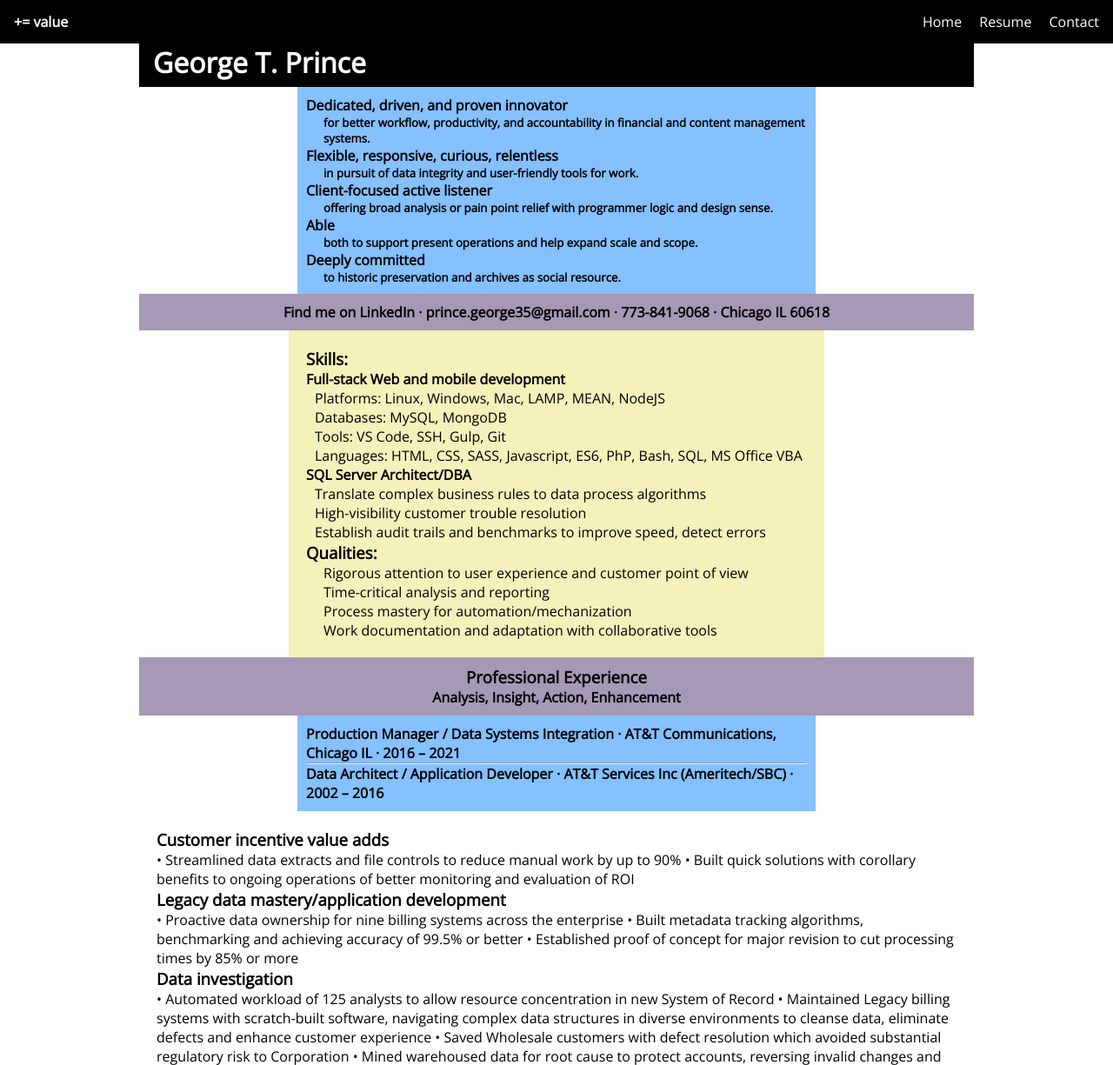
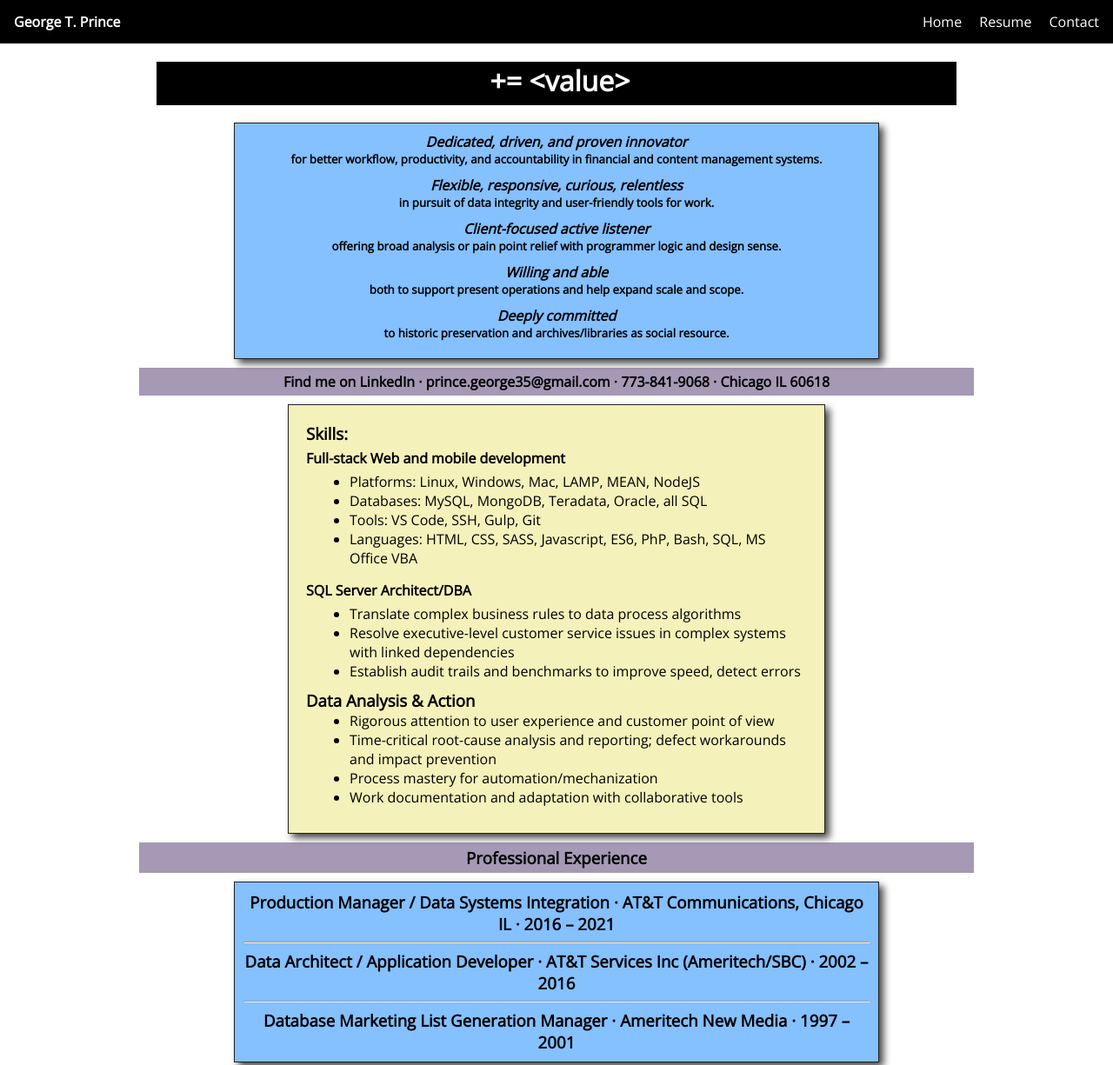
Before and after one commit to gpr1nce/gpr1nceMT2111.github.io, a website: page resume.html in a window 1280 px wide. Shown: the top 1225 px of the page at 87% size. Drawn offline with nearby package versions, Linux system fonts and the light colour scheme.

Commit message:
Final Project port page pre-dev merge

```diff
--- a/resume.html
+++ b/resume.html
@@ -32,7 +32,7 @@
     </head>
     <body>
     <header>
-      <span class="logo">+= value</span>
+      <span class="logo">George T. Prince</span>
       <a id="toggleMenu">Menu<a>
       <nav>
         <ul>
@@ -43,8 +43,8 @@
       </nav>
     </header>
 <main>
-<header role="banner">
-  <h1>George T. Prince</h1>
+<header class="banner">
+  <h1>+= &ltvalue&gt</h1>
   <!-- <h2>Databarista LLC</h2> -->
   <!-- add class? -->
   </header>
@@ -68,7 +68,7 @@
       offering broad analysis or pain point relief with programmer logic and design sense.
     </h5>
     <h4>
-      Able
+      Willing and able
     </h4>
     <h5>
       both to support present operations and help expand scale and scope.
@@ -77,39 +77,36 @@
       Deeply committed
     </h4>
     <h5>
-      to historic preservation and archives as social resource.
+      to historic preservation and archives/libraries as social resource.
     </h5>
 </div>
 
-<section class="intro" id="zen-intro">
+<section class="intro">
     <h4>Find me on LinkedIn · prince.george35@gmail.com · 773-841-9068 · Chicago IL 60618</h4>
 </section>
 
-<aside class="sidebar" role="complementary">
- <div class="wrapper">
-  <div class="design-selection" id="design-selection">
-  <h3 class="select">Skills:</h3>
+<aside>
+  <h3>Skills:</h3>
   <h4>Full-stack Web and mobile development</h4>
   <ul>
       <li>Platforms: Linux, Windows, Mac, LAMP, MEAN, NodeJS</li>
-      <li>Databases: MySQL, MongoDB</li>
+      <li>Databases: MySQL, MongoDB, Teradata, Oracle, all SQL</li>
       <li>Tools: VS Code, SSH, Gulp, Git</li>
       <li>Languages: HTML, CSS, SASS, Javascript, ES6, PhP, Bash, SQL, MS Office VBA</li>
     </ul>
     <h4>SQL Server Architect/DBA</h4>
     <ul>
       <li>Translate complex business rules to data process algorithms</li>
-      <li>High-visibility customer trouble resolution</li>
+      <li>Resolve executive-level customer service issues in complex systems with linked dependencies</li>
       <li>Establish audit trails and benchmarks to improve speed, detect errors</li>
     </ul>
-    <h3 class="select">Qualities:</h3>
-    <ul>
+    <h3 class>Data Analysis & Action</h3>
     <ul>
       <li>
        Rigorous attention to user experience and customer point of view
       </li>
       <li>
-       Time-critical analysis and reporting
+       Time-critical root-cause analysis and reporting; defect workarounds and impact prevention
       </li>
       <li>
        Process mastery for automation/mechanization
@@ -118,27 +115,26 @@
        Work documentation and adaptation with collaborative tools
       </li>
     </ul>
-</div>
 </aside>
 <div class="wrapper">
 
-<section class="intro" id="zen-intro">
+<section class="intro">
       <h3>Professional Experience</h3>
-        <h4>Analysis, Insight, Action, Enhancement</h4>
+        <!-- <h4>Analysis, Insight, Action, Enhancement</h4> -->
 </section>
 
 <div class="summary">
-  <h4>
+  <h3>
     Production Manager / Data Systems Integration · AT&T Communications, Chicago IL · 2016 – 2021
-  </h4>
+  </h3>
   <hr>
-<!-- <h5>SQL scripting for incentive eligibility of subscription TV customers, targeting pay-per-view or other behaviors. Introduced reusable code to ease pain points in simultaneous offers. Navigated diverse data sources, optimized queries, boosted speed and accuracy.</h5> -->
-  <h4>
+  <h3>
     Data Architect / Application Developer · AT&T Services Inc (Ameritech/SBC) · 2002 – 2016
-  </h4>
-  <!-- <hr>
-<h5>Developed software suite for translating key data across billing systems as part of One AT&T merger initiative. Expanded scope and scale to meet rapidly evolving requirements and initiatives with virtually zero IT contractor funding
-  </h5> -->
+  </h3>
+  <hr>
+  <h3>
+    Database Marketing List Generation Manager · Ameritech New Media · 1997 – 2001
+  </h3>
 </div>
 
   <div class="explanation">
@@ -151,14 +147,14 @@
       • Established proof of concept for major revision to cut processing times by 85% or more</p>
     <h3>Data investigation</h3>
     <p> • Automated workload of 125 analysts to allow resource concentration in new System of Record • Maintained Legacy billing systems with scratch-built software, navigating complex data structures in diverse environments to cleanse data, eliminate defects and enhance customer experience
-      • Saved Wholesale customers with defect resolution which avoided substantial regulatory risk to Corporation
+      • Saved Wholesale customers with trouble resolution which avoided substantial regulatory risk to Corporation
       • Mined warehoused data for root cause to protect accounts, reversing invalid changes and pushing corrections to source before customer impact</p>
     <h3>Continuous development</h3>
     <p> • Small-shop thinking in large company, boosting productivity and finding new ways to work
-      • Scratch-built critical customer data solution to serve 500 internal clients, slashing work times by 75% with automatic email notifications
-      • Migrated 100+ users in upstream system to browser-based process; team caught up two-month backlog in < one month
+      • Scratch-built essential customer data solution to serve 500 internal clients, slashing work times by 75% with automatic email notifications
+      • Migrated 100+ users in System of Record to browser-based process; team caught up two-month backlog in &lt one month
   </div>
-  <section class="intro" id="zen-intro">
+  <section class="intro">
     <h3>Background</h3>
   </section>
   <div class="explanation">
@@ -166,7 +162,7 @@
 </div>
   </section>
 
-  <section class="intro" id="zen-intro">
+  <section class="intro">
     <h3>Education</h3>
   </section>
   <div class="explanation">
@@ -176,7 +172,7 @@
       <li>Bachelor of Arts in International Relations, Stanford University · Stanford CA</li>
 </ul>
 </div>
-  <section class="intro" id="zen-intro">
+  <section class="intro">
     <h3>Languages (spoken)</h3>
   </section>
   <div class="explanation">
--- a/src/scss/main.scss
+++ b/src/scss/main.scss
@@ -1,8 +1,10 @@
-/* all below is copied over from MT git version, to cross-check */
-.avatar {
-  border-radius: 5%;
-  float: left;
-  margin-right: 1em;
+/* open sans import */
+@import url('https://fonts.googleapis.com/css?family=Open+Sans');
+/* <!-- ubuntu for restyled headings -->  */
+@import url('https://fonts.googleapis.com/css2?family=Ubuntu&display=swap');
+
+* {
+  font-family: 'Open Sans', 'Ubuntu', sans-serif;
 }
 
 body{
@@ -10,48 +12,91 @@ body{
   margin: 0;
 }
 
-/* open sans import */
-@import url('https://fonts.googleapis.com/css?family=Open+Sans');
-/* <!-- ubuntu for restyled headings -->  */
-@import url('https://fonts.googleapis.com/css2?family=Ubuntu&display=swap');
+header {
+  height: 50px;
+  background: #000;
+  color: #fff;
+  padding: 0 .5rem 0 1rem;
+}
+
+header .logo{
+  line-height: 50px;
+  font-weight: bold;
+}
+
+nav {
+  float: right;
+}
 
 
-* {
-  font-family: 'Open Sans', 'Ubuntu', sans-serif;
+nav ul {
+  margin: 0;
   padding: 0;
-  margin: 0;
+  list-style: none;
+}
+
+nav ul li
+{
+  display: inline;
+}
+
+nav ul li a,
+nav ul li a:link,
+nav ul li a:visited{
+  display: inline-block;
+  padding: 0 .5rem;
+  color: #fff;
+  line-height: 50px;
+  text-decoration: none;
+}
+
+nav ul li a:hover{
+  background: #444;
+}
+
+.banner {
+  text-align: center;
+  margin: 20px;
 }
 
 .summary {
   padding: 10px;
-  max-width: 60%;
+  max-width: 75%;
   background-color: #85C0FF;
   margin:auto;
-  display: block;
-  text-align: left;
+  text-align: center;
+  filter: drop-shadow(5px 5px 4px #444);
+  border: #222 1px solid;
+}
+
+.summary h5 {
+  margin: 0px 0px 10px 0px;
 }
 
 .summary h4 {
-  text-align: left;
-}
-
-.summary h5 {
-  margin: 0px 0px 0px 20px;
+  margin: 0;
+  font-style: italic;
+  padding: 0 0 0 0;
 }
 
 // aside was a class; now using as tag
 aside {
-  grid-row: 2;
-  grid-column: 2 / 3;
   background: #F4F1BB;
   padding: 20px;
   max-width: 60%;
   margin: 0 auto;
+  filter: drop-shadow(5px 5px 4px #444);
+  border: #222 1px solid;
+}
+
+aside ul {
+  margin: 0 0 10px 10px;
+  list-style-type: disc;
 
 }
 
-aside ul {
-  margin-left: 10px;
+aside h1, h2, h3, h4 {
+  margin: 0;
 }
 
 ul {
@@ -59,15 +104,24 @@ ul {
 }
 
 .explanation {
-  padding: 20px;
+  padding: 10px;
 }
 
-#zen-intro {
+.explanation ul {
+  list-style-type: disc;
+}
+
+.intro {
   text-align: center;
-  margin: auto;
+  margin: 10px 0 10px 0;
   background-color: #A599B5;
-  padding: 10px 0px;
+  // padding: 2px 0px;
 }
+
+.intro h3, h4 {
+  padding: 5px 0 5px 0;
+}
+
 // color pallete chosen from coolors.co, paint sample style.
 // selected for tones
 // urgent: Mango Tango #F0803C
@@ -103,29 +157,6 @@ ul {
   // max-height: 110;
 }
 
-header {
-  //  removing
-  // background: #000;
-  // color: #fff;
-  // line-height: 50px;
-  // grid-row: 1;
-// adding from mt version
-height: 50px;
-background: #000;
-color: #fff;
-padding: 0 .5rem 0 1rem;
-}
-
-// not in MT main scss
-// footer {
-//   grid-row: 3;
-//   grid-column: 1 / 4;
-//   background: #000;
-//   color: #fff;
-//   min-height: 100px;
-//   padding: 1rem;
-// }
-
 .hdr{
   text-align: center;
 }
@@ -135,63 +166,14 @@ padding: 0 .5rem 0 1rem;
 // }
 
 .slugline {
-  font-size: small;
+  font-size: large;
   font-weight: lighter;
   margin: 10px 0;
   text-align: center;
   color: #F4F1BB;
-  padding: 5px;
+  // padding: 1px;
   background-color: #315659;
 }
-
-
-  header {
-    height: 50px;
-    background: #000;
-    color: #fff;
-    padding: 0 .5rem 0 1rem;
-    // grid-row: 1;
-    // grid-column: 1 /4;
-  }
-
-  header .logo{
-    line-height: 50px;
-    font-weight: bold;
-  }
-
-
-  nav {
-    // grid-row: 2;
-    // grid-column: 1 / 2;
-    // padding: 0 10px;
-    float: right;
-    }
-
-  nav ul {
-    margin: 0;
-    padding: 0;
-    list-style: none;
-  }
-
-  nav ul li
- {
-    // display: block;
-    display: inline;
-  }
-
-  nav ul li a,
-  nav ul li a:link,
-  nav ul li a:visited{
-    display: inline-block;
-    padding: 0 .5rem;
-    color: #fff;
-    line-height: 50px;
-    text-decoration: none;
-  }
-
-  nav ul li a:hover{
-    background: #444;
-  }
 
   main {
     /* Use a margin to center the page */
@@ -201,8 +183,16 @@ padding: 0 .5rem 0 1rem;
     width: 960px;
 
     /* For smaller screens to not exceed the max screen width */
-    max-width: 100%;
+    max-width: 90%;
   }
+
+  avatar {
+    border-radius: 5%;
+    float: left;
+    margin-right: 1em;
+  }
+
+
 
 #toggleMenu {
     display: none;
@@ -216,21 +206,21 @@ padding: 0 .5rem 0 1rem;
       line-height: 50px;
     }
 
-    main {
-      max-width: 90%;
-    }
-
     header {
       position: relative;
-    }
+  }
 
-    nav {
+  nav {
       position: absolute;
       display: none;
       background: #000;
       top: 50px;
       left: 0;
       right: 0;
+    }
+
+    main {
+      max-width: 100%;
     }
 
     nav ul li a,
@@ -240,6 +230,3 @@ padding: 0 .5rem 0 1rem;
       border-bottom: 1px solid #777;
     }
   }
-
-  // the lines below were in MT2111 main but not my own version; some are Chad's stylings I didn't want to copy.
-  // Menu still works!
```
Also changed, not shown: index.html (+17 -17 lines), dist/css/main.min.css.
